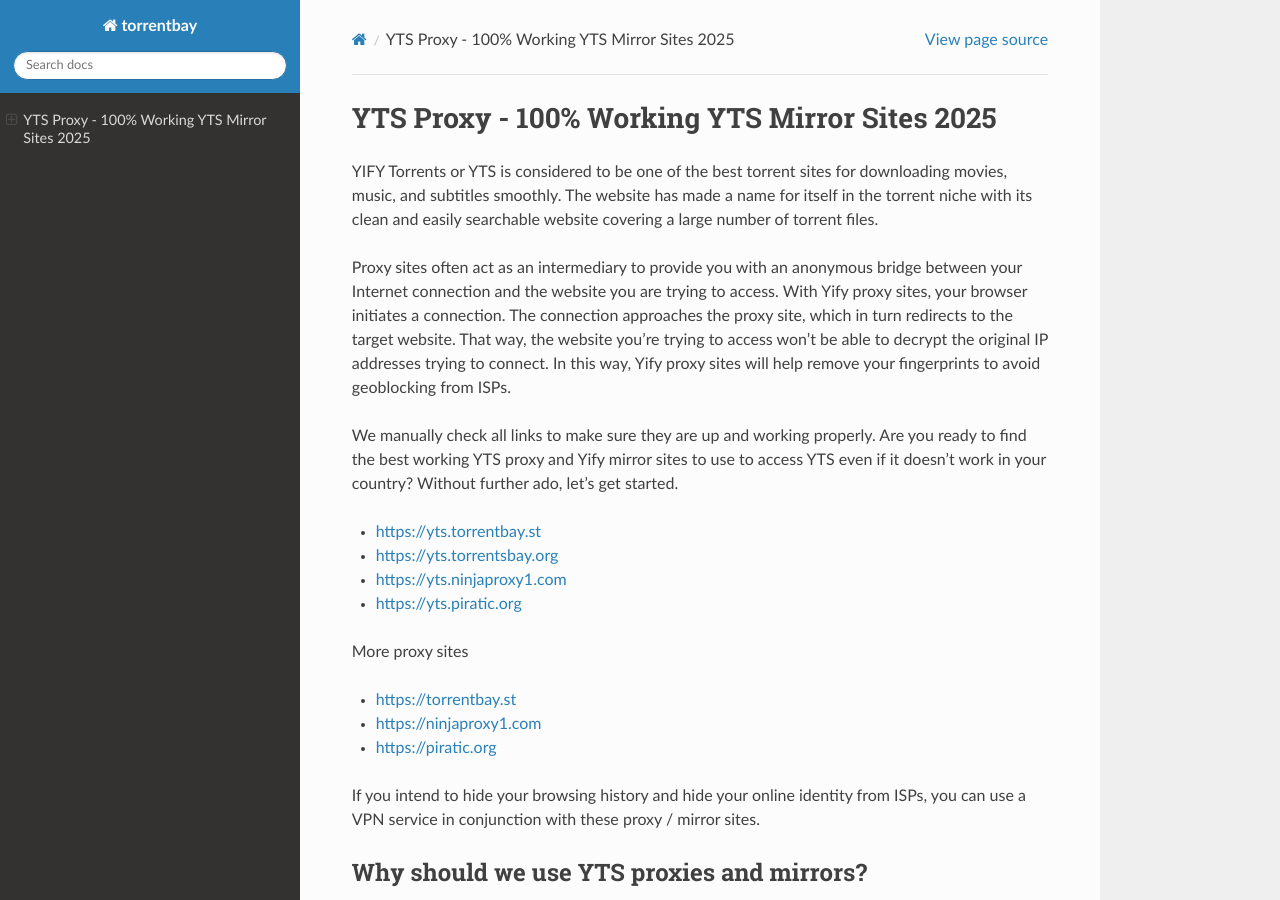
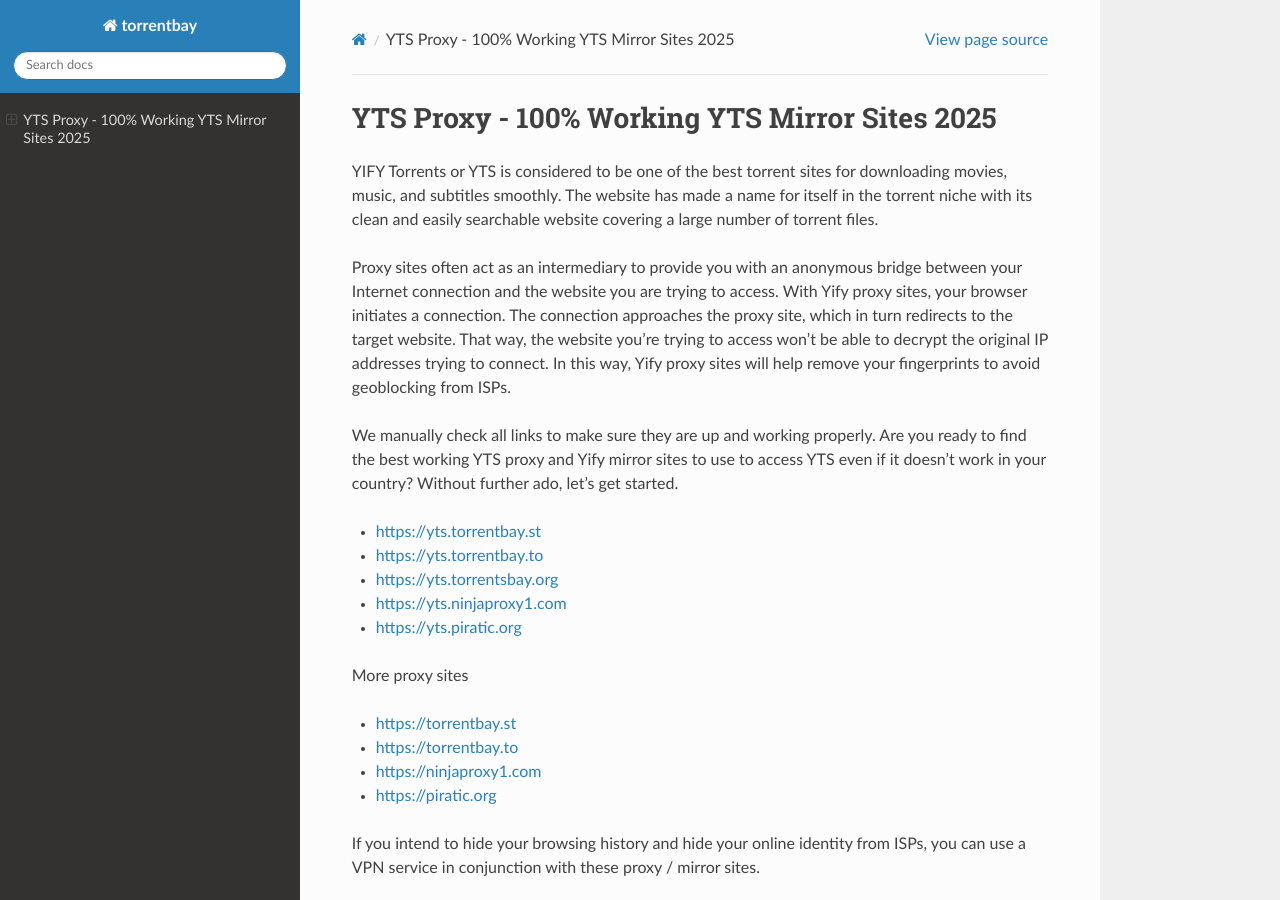
Before and after one commit to unblocktorrents/YTS-YIFY-Proxy, a Sphinx documentation site: the page built from docs/index.rst, in a window 1280 px wide and 900 px high. Built offline with Sphinx 7.4.7 and the Read the Docs theme 3.1.0, drawn with Linux system fonts in a browser that asks for light colours; some of the changed lines change nothing that is shown.

Commit message:
Update index.rst

```diff
--- a/docs/index.rst
+++ b/docs/index.rst
@@ -12,6 +12,7 @@
 We manually check all links to make sure they are up and working properly. Are you ready to find the best working YTS proxy and Yify mirror sites to use to access YTS even if it doesn't work in your country? Without further ado, let's get started.
 
 - https://yts.torrentbay.st
+- https://yts.torrentbay.to
 - https://yts.torrentsbay.org
 - https://yts.ninjaproxy1.com
 - https://yts.piratic.org
@@ -19,6 +20,7 @@
 More proxy sites
 
 - https://torrentbay.st
+- https://torrentbay.to
 - https://ninjaproxy1.com
 - https://piratic.org
 
```
